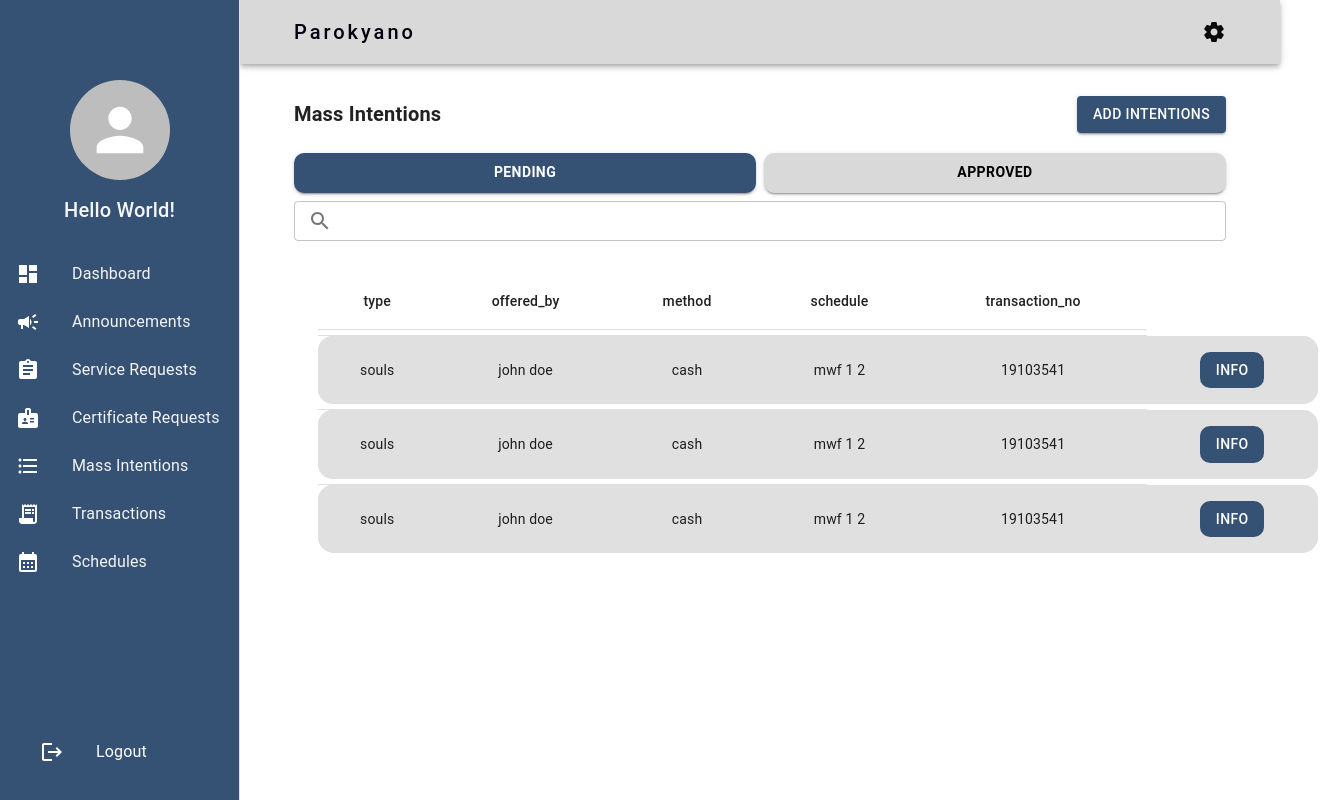
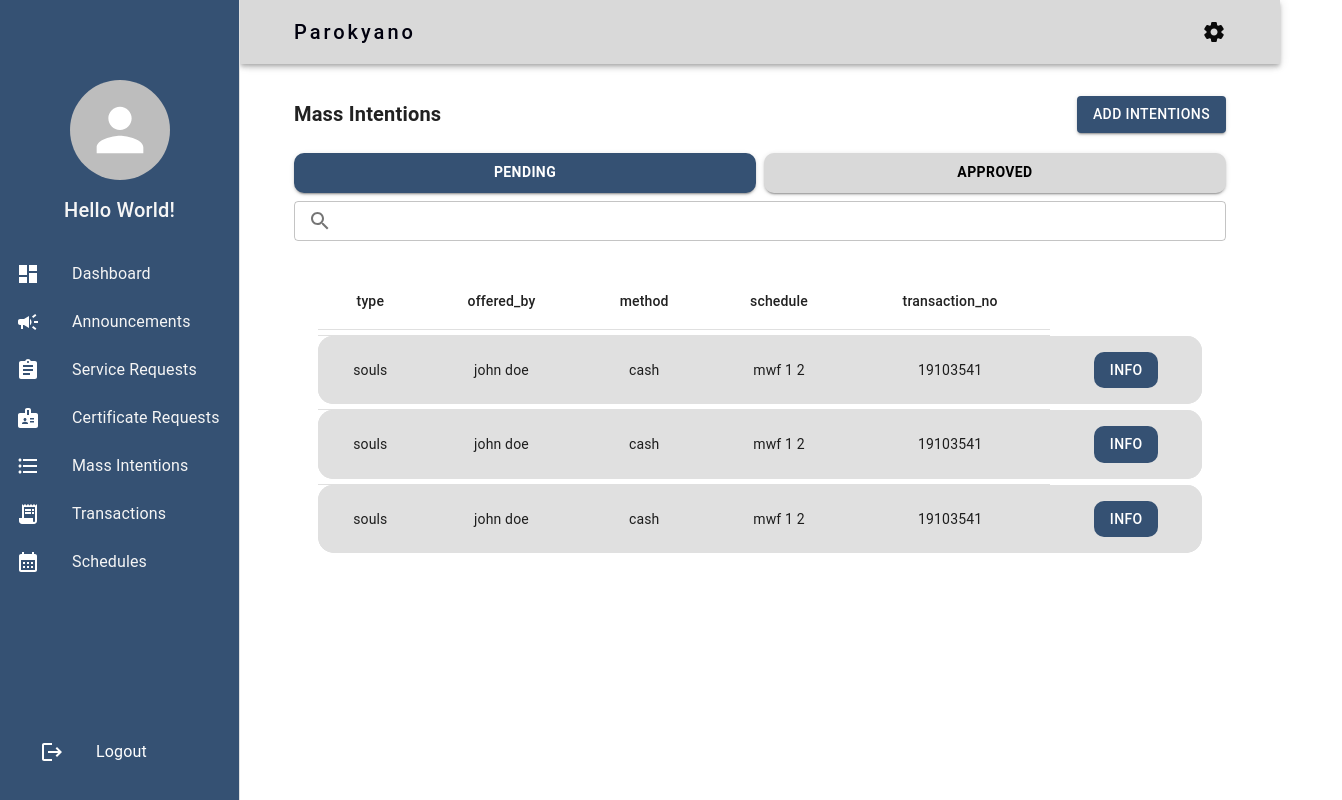
Before and after one commit to b1gmcdaddy/parokyano, a React (Vite) app in the folder client/: page /manage-intentions in a window 1280 px wide. Shown: the whole page, 1342 px wide, since content can reach past the window. Built offline with nearby package versions, Linux system fonts and the light colour scheme.

Commit message:
fixes on table for intentions

```diff
--- a/client/src/pages/staff/ManageIntentions.jsx
+++ b/client/src/pages/staff/ManageIntentions.jsx
@@ -72,7 +72,7 @@ const ManageIntentions = () => {
                                 }}/>
                             </Grid>
 
-                            <Grid item>
+                            <Grid item sm={12}>
                                 <Box sx={{ p: 3 }}>
                                     {activeTab === 0 && <IntentionsApproved/>}
                                     {activeTab === 1 && <Box>Approved Requests Content</Box>}
--- a/client/src/pages/staff/intentions-list/IntentionsApproved.jsx
+++ b/client/src/pages/staff/intentions-list/IntentionsApproved.jsx
@@ -29,7 +29,7 @@ const IntentionsApproved = () => {
     return(
         <div style={{margin: '0 auto'}}>
             <TableContainer  sx={{ display: 'flex', borderRadius: '16px', overflow: 'hidden', border: 'none', }}>
-                <Table stickyHeader aria-label="custom table" sx={{borderCollapse: 'separate', borderSpacing: 0, minWidth: 1000,}}>
+                <Table stickyHeader aria-label="custom table" sx={{borderCollapse: 'separate', borderSpacing: 0, md: {minWidth: 1000},}}>
                     <TableHead>
                         <TableRow>
                             <TableCell sx={{textAlign: 'center'}}>type</TableCell>
```
